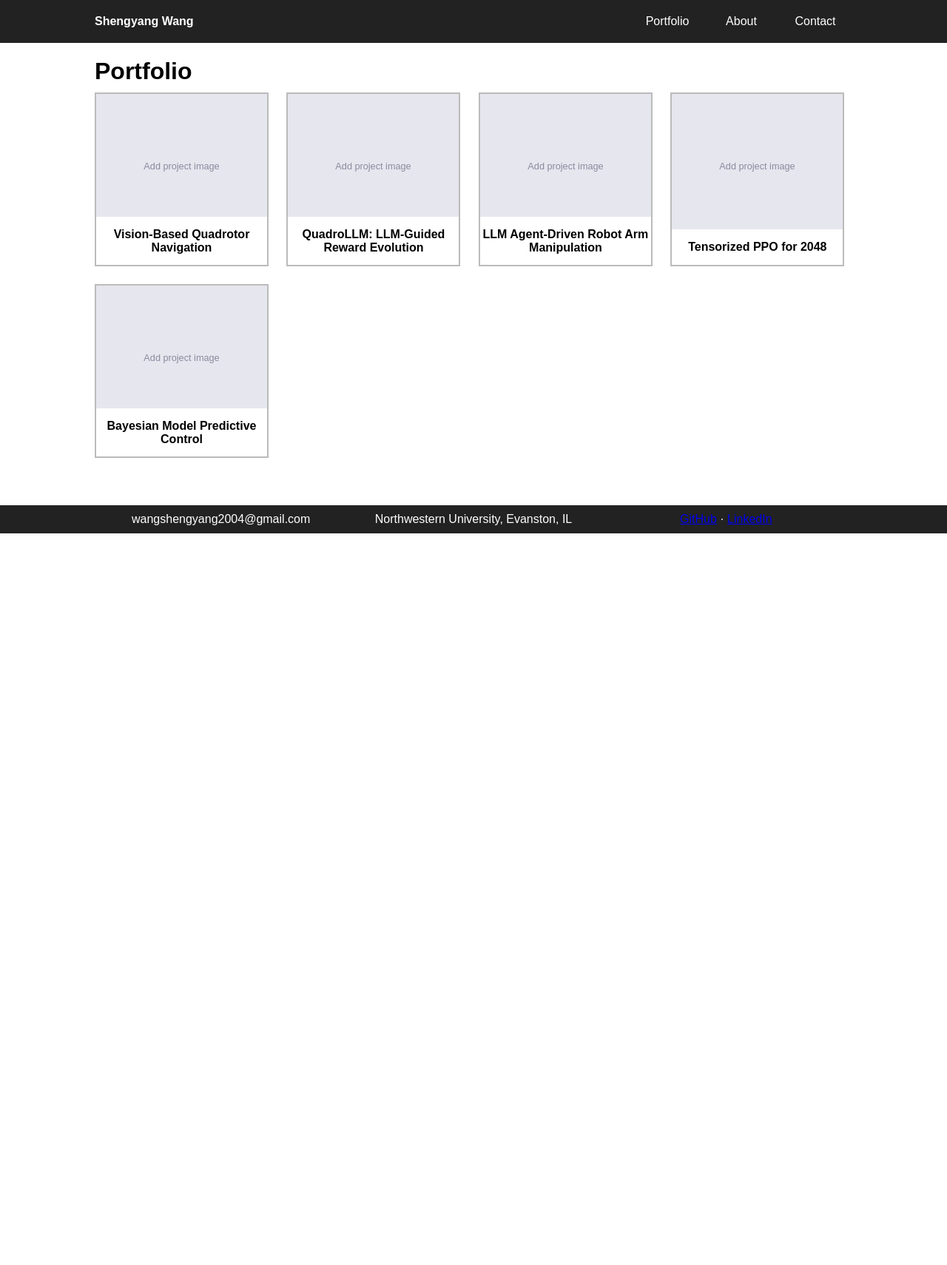
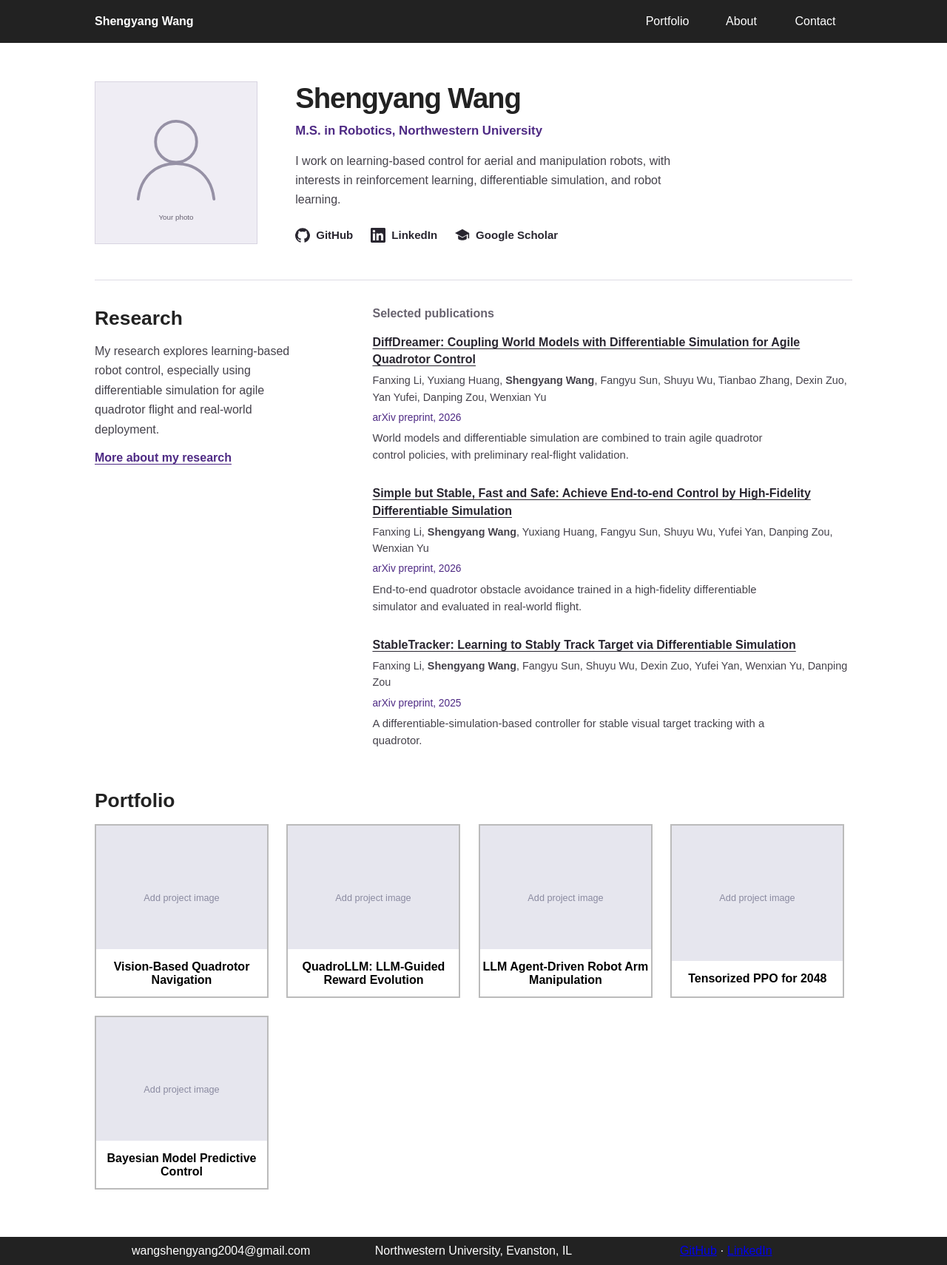
Before and after one commit to Wangshengyang2004/Wangshengyang2004.github.io, a Jekyll site: the page built from index.html, in a window 1280 px wide. Shown: the whole page at 74% size. Built offline with Jekyll 4.4.1, drawn with Linux system fonts in a browser that asks for light colours; nearby versions of some CDN libraries; before the commit the page ends 900 px from its top, so only the background shows below that.

Commit message:
Publish research portfolio updates
Co-Authored-By: Claude Fable 5 <noreply@anthropic.com>

```diff
--- a/_config.yml
+++ b/_config.yml
@@ -4,6 +4,10 @@ email:              wangshengyang2004@gmail.com
 description:        "Robotics portfolio of Shengyang Wang, M.S. in Robotics, Northwestern University"
 url:                "https://wangshengyang2004.github.io"
 baseurl:            ""
+profile_image:      /public/images/profile-placeholder.svg
+github_url:         https://github.com/Wangshengyang2004
+linkedin_url:       https://www.linkedin.com/in/shengyang-wang-98b009255/
+google_scholar_url: "https://scholar.google.com/citations?user=AGsPheoAAAAJ&hl=en"
 
 # File structure settings
 image_path:         /public/images
--- a/_includes/head.html
+++ b/_includes/head.html
@@ -1,5 +1,6 @@
 <head>
 	<meta charset="utf-8">
+	<meta name="viewport" content="width=device-width, initial-scale=1">
 
 
 	<script type="text/javascript"
@@ -10,6 +11,7 @@
 	<link rel="icon" type="image/png" href="{{ site.baseurl }}/public/images/msr-student-template-favicon.png">
 
 	<link rel="stylesheet" href="{{ site.baseurl }}/public/stylesheets/style.css">
+	<link rel="stylesheet" href="{{ site.baseurl }}/public/stylesheets/profile.css">
 
 	<script src="//ajax.googleapis.com/ajax/libs/jquery/2.1.1/jquery.min.js"></script>
 </head>
--- /dev/null
+++ b/_includes/publications.html
@@ -0,0 +1,20 @@
+<ul class="publication-list">
+  <li class="publication">
+    <h4 class="publication-title"><a href="https://arxiv.org/abs/2610.31617">DiffDreamer: Coupling World Models with Differentiable Simulation for Agile Quadrotor Control</a></h4>
+    <p class="publication-authors">Fanxing Li, Yuxiang Huang, <strong>Shengyang Wang</strong>, Fangyu Sun, Shuyu Wu, Tianbao Zhang, Dexin Zuo, Yan Yufei, Danping Zou, Wenxian Yu</p>
+    <p class="publication-meta">arXiv preprint, 2026</p>
+    <p class="publication-summary">World models and differentiable simulation are combined to train agile quadrotor control policies, with preliminary real-flight validation.</p>
+  </li>
+  <li class="publication">
+    <h4 class="publication-title"><a href="https://arxiv.org/abs/2604.10548">Simple but Stable, Fast and Safe: Achieve End-to-end Control by High-Fidelity Differentiable Simulation</a></h4>
+    <p class="publication-authors">Fanxing Li, <strong>Shengyang Wang</strong>, Yuxiang Huang, Fangyu Sun, Shuyu Wu, Yufei Yan, Danping Zou, Wenxian Yu</p>
+    <p class="publication-meta">arXiv preprint, 2026</p>
+    <p class="publication-summary">End-to-end quadrotor obstacle avoidance trained in a high-fidelity differentiable simulator and evaluated in real-world flight.</p>
+  </li>
+  <li class="publication">
+    <h4 class="publication-title"><a href="https://arxiv.org/abs/2509.14147">StableTracker: Learning to Stably Track Target via Differentiable Simulation</a></h4>
+    <p class="publication-authors">Fanxing Li, <strong>Shengyang Wang</strong>, Fangyu Sun, Shuyu Wu, Dexin Zuo, Yufei Yan, Wenxian Yu, Danping Zou</p>
+    <p class="publication-meta">arXiv preprint, 2025</p>
+    <p class="publication-summary">A differentiable-simulation-based controller for stable visual target tracking with a quadrotor.</p>
+  </li>
+</ul>
--- a/_layouts/about.html
+++ b/_layouts/about.html
@@ -5,7 +5,7 @@ layout: main
 	<h1 class="page-header">About</h1>
 	<section id="about-content">
 
-		<img id="portrait" src="{{ page.image }}">
+		<img id="portrait" src="{{ site.profile_image | relative_url }}" alt="">
 
 		{{ content }}
 
--- a/index.html
+++ b/index.html
@@ -4,7 +4,47 @@ title: Portfolio
 ---
 
 <main id="portfolio">
-	<h1 class="page-header">Portfolio</h1>
+	<section class="profile-intro" aria-labelledby="intro-name">
+		<img class="profile-photo" src="{{ site.profile_image | relative_url }}" alt="">
+		<div class="profile-copy">
+			<h1 id="intro-name">{{ site.title }}</h1>
+			<p class="profile-affiliation">M.S. in Robotics, Northwestern University</p>
+			<p class="profile-summary">I work on learning-based control for aerial and manipulation robots, with interests in reinforcement learning, differentiable simulation, and robot learning.</p>
+			<nav class="social-links" aria-label="Social profiles">
+				<a class="social-link" href="{{ site.github_url | escape }}">
+					<svg aria-hidden="true" viewBox="0 0 24 24"><path fill="currentColor" d="M12 .297a12 12 0 0 0-3.793 23.385c.6.111.793-.261.793-.577v-2.234c-3.338.726-4.033-1.416-4.033-1.416-.546-1.387-1.332-1.756-1.332-1.756-1.09-.745.083-.729.083-.729 1.205.084 1.839 1.237 1.839 1.237 1.07 1.834 2.807 1.304 3.492.997.108-.775.418-1.305.762-1.605-2.665-.303-5.467-1.332-5.467-5.931 0-1.31.469-2.381 1.236-3.221-.124-.303-.536-1.523.117-3.176 0 0 1.008-.322 3.3 1.23a11.5 11.5 0 0 1 6.006 0c2.291-1.552 3.297-1.23 3.297-1.23.655 1.653.243 2.873.12 3.176.77.84 1.235 1.911 1.235 3.221 0 4.61-2.807 5.625-5.48 5.921.43.372.824 1.102.824 2.222v3.293c0 .319.192.694.801.576A12.001 12.001 0 0 0 12 .297Z"/></svg>
+					GitHub
+				</a>
+				<a class="social-link" href="{{ site.linkedin_url | escape }}">
+					<svg aria-hidden="true" viewBox="0 0 24 24"><path fill="currentColor" d="M20.447 20.452h-3.554v-5.569c0-1.328-.027-3.037-1.852-3.037-1.853 0-2.136 1.445-2.136 2.939v5.667H9.35V9h3.414v1.561h.049c.476-.9 1.637-1.85 3.37-1.85 3.601 0 4.267 2.37 4.267 5.455v6.286ZM5.337 7.433a2.062 2.062 0 1 1 0-4.124 2.062 2.062 0 0 1 0 4.124Zm1.777 13.019H3.56V9h3.554v11.452ZM22.225 0H1.771C.792 0 0 .774 0 1.729v20.542C0 23.227.792 24 1.771 24h20.451c.98 0 1.778-.773 1.778-1.729V1.729C24 .774 23.205 0 22.222 0h.003Z"/></svg>
+					LinkedIn
+				</a>
+				{% if site.google_scholar_url and site.google_scholar_url != "" %}
+				<a class="social-link" href="{{ site.google_scholar_url | escape }}">
+					<svg aria-hidden="true" viewBox="0 0 24 24"><path fill="currentColor" d="M12 2 0 8.5l12 6.6 9-4.95V17h2V8.5L12 2Zm-7 10.3V17c0 1.66 3.13 3 7 3s7-1.34 7-3v-4.7l-7 3.85-7-3.85Z"/></svg>
+					Google Scholar
+				</a>
+				{% else %}
+				<span class="social-link is-unavailable" title="Google Scholar profile link not yet added" aria-label="Google Scholar profile link not yet added">
+					<svg aria-hidden="true" viewBox="0 0 24 24"><path fill="currentColor" d="M12 2 0 8.5l12 6.6 9-4.95V17h2V8.5L12 2Zm-7 10.3V17c0 1.66 3.13 3 7 3s7-1.34 7-3v-4.7l-7 3.85-7-3.85Z"/></svg>
+					Google Scholar
+				</span>
+				{% endif %}
+			</nav>
+		</div>
+	</section>
+	<section class="research-section" aria-labelledby="research-heading">
+		<div class="research-intro">
+			<h2 id="research-heading">Research</h2>
+			<p>My research explores learning-based robot control, especially using differentiable simulation for agile quadrotor flight and real-world deployment.</p>
+			<a class="research-about" href="{{ '/about/' | relative_url }}">More about my research</a>
+		</div>
+		<div class="research-publications">
+			<h3>Selected publications</h3>
+			{% include publications.html %}
+		</div>
+	</section>
+	<h2 class="page-header">Portfolio</h2>
 	<section>
 		<div id="portfolio-gallery">
 			{% assign sorted_pages = site.projects | sort:"path" %}
--- /dev/null
+++ b/public/stylesheets/profile.css
@@ -0,0 +1,222 @@
+html body main#portfolio .profile-intro {
+  display: grid;
+  grid-template-columns: minmax(0, 220px) minmax(0, 1fr);
+  gap: clamp(24px, 4vw, 52px);
+  align-items: center;
+  margin: 52px auto 48px;
+}
+
+.profile-photo {
+  display: block;
+  width: 100%;
+  aspect-ratio: 1;
+  object-fit: cover;
+  box-sizing: border-box;
+  border: 1px solid #d8d4e1;
+}
+
+.profile-copy h1 {
+  color: #222;
+  font-size: clamp(2rem, 3vw, 2.75rem);
+  letter-spacing: -0.03em;
+  line-height: 1.1;
+}
+
+.profile-affiliation {
+  margin-top: 12px;
+  color: #4e2a84;
+  font-size: 1.05rem;
+  font-weight: 600;
+}
+
+.profile-summary {
+  max-width: 62ch;
+  margin-top: 18px;
+  color: #45424b;
+  line-height: 1.65;
+}
+
+.social-links {
+  display: flex;
+  flex-wrap: wrap;
+  gap: 14px 24px;
+  margin-top: 24px;
+}
+
+.social-link {
+  display: inline-flex;
+  align-items: center;
+  gap: 8px;
+  color: #292630;
+  font-size: 0.94rem;
+  font-weight: 600;
+  text-decoration: none;
+}
+
+.social-link svg {
+  flex: none;
+  width: 20px;
+  height: 20px;
+}
+
+.social-link.is-unavailable {
+  color: #68636f;
+}
+
+a.social-link:hover {
+  color: #4e2a84;
+  text-decoration: underline;
+}
+
+a.social-link:focus-visible {
+  outline: 2px solid #4e2a84;
+  outline-offset: 4px;
+}
+
+html body main#portfolio .research-section {
+  display: grid;
+  grid-template-columns: minmax(0, 1fr) minmax(0, 2fr);
+  gap: 32px clamp(32px, 4vw, 56px);
+  margin: 0 auto 54px;
+  padding-top: 36px;
+  border-top: 1px solid #dedbe5;
+}
+
+.research-intro h2 {
+  color: #222;
+  font-size: 1.65rem;
+}
+
+.research-intro p {
+  max-width: 32ch;
+  margin-top: 16px;
+  color: #45424b;
+  line-height: 1.65;
+}
+
+.research-about {
+  display: inline-block;
+  margin-top: 16px;
+  color: #4e2a84;
+  font-weight: 600;
+  text-underline-offset: 3px;
+}
+
+.research-publications h3 {
+  margin-bottom: 18px;
+  color: #68636f;
+  font-size: 1rem;
+}
+
+.publication-list {
+  list-style: none;
+}
+
+.publication + .publication {
+  margin-top: 28px;
+}
+
+.publication-title {
+  font-size: 1rem;
+  line-height: 1.45;
+}
+
+.publication-title a {
+  color: #292630;
+  text-decoration-thickness: 1px;
+  text-underline-offset: 3px;
+}
+
+.publication-title a:hover,
+.research-about:hover {
+  color: #4e2a84;
+}
+
+.publication-title a:focus-visible,
+.research-about:focus-visible {
+  outline: 2px solid #4e2a84;
+  outline-offset: 4px;
+}
+
+.publication-list p {
+  margin-top: 6px;
+  line-height: 1.55;
+}
+
+.publication-authors {
+  color: #45424b;
+  font-size: 0.9rem;
+}
+
+.publication-meta {
+  color: #4e2a84;
+  font-size: 0.86rem;
+}
+
+.publication-summary {
+  max-width: 68ch;
+  color: #45424b;
+  font-size: 0.93rem;
+}
+
+html body main#about section#about-content ul.publication-list {
+  margin-left: 0;
+}
+
+html body main#about section#about-content .publication-list p {
+  margin: 6px 0 0;
+}
+
+html body main#about section#about-content img#portrait {
+  aspect-ratio: 1;
+  object-fit: cover;
+}
+
+@media screen and (max-width: 720px) {
+  html body main#portfolio .research-section {
+    grid-template-columns: minmax(0, 1fr);
+  }
+}
+
+html body main#portfolio > h2.page-header {
+  width: 80%;
+  margin: 0 auto 16px;
+  color: #222;
+  font-size: 1.65rem;
+}
+
+@media screen and (max-width: 600px) {
+  html body header nav > a h1 {
+    float: none;
+    margin-bottom: 16px;
+  }
+
+  html body header nav ul {
+    display: flex;
+    float: none;
+    flex-wrap: wrap;
+    gap: 12px 24px;
+  }
+
+  html body header nav ul li {
+    float: none;
+    width: auto;
+  }
+
+  html body main#portfolio .profile-intro {
+    grid-template-columns: minmax(0, 1fr);
+    gap: 24px;
+    margin: 32px auto 40px;
+  }
+
+  .profile-photo {
+    max-width: 200px;
+  }
+
+  html body main#about section#about-content img#portrait {
+    display: block;
+    float: none;
+    width: min(100%, 220px);
+    margin: 0 0 24px;
+  }
+}
```
Also changed, not shown: about.md (+2 -3 lines), README.md, public/images/profile-placeholder.svg (added).
